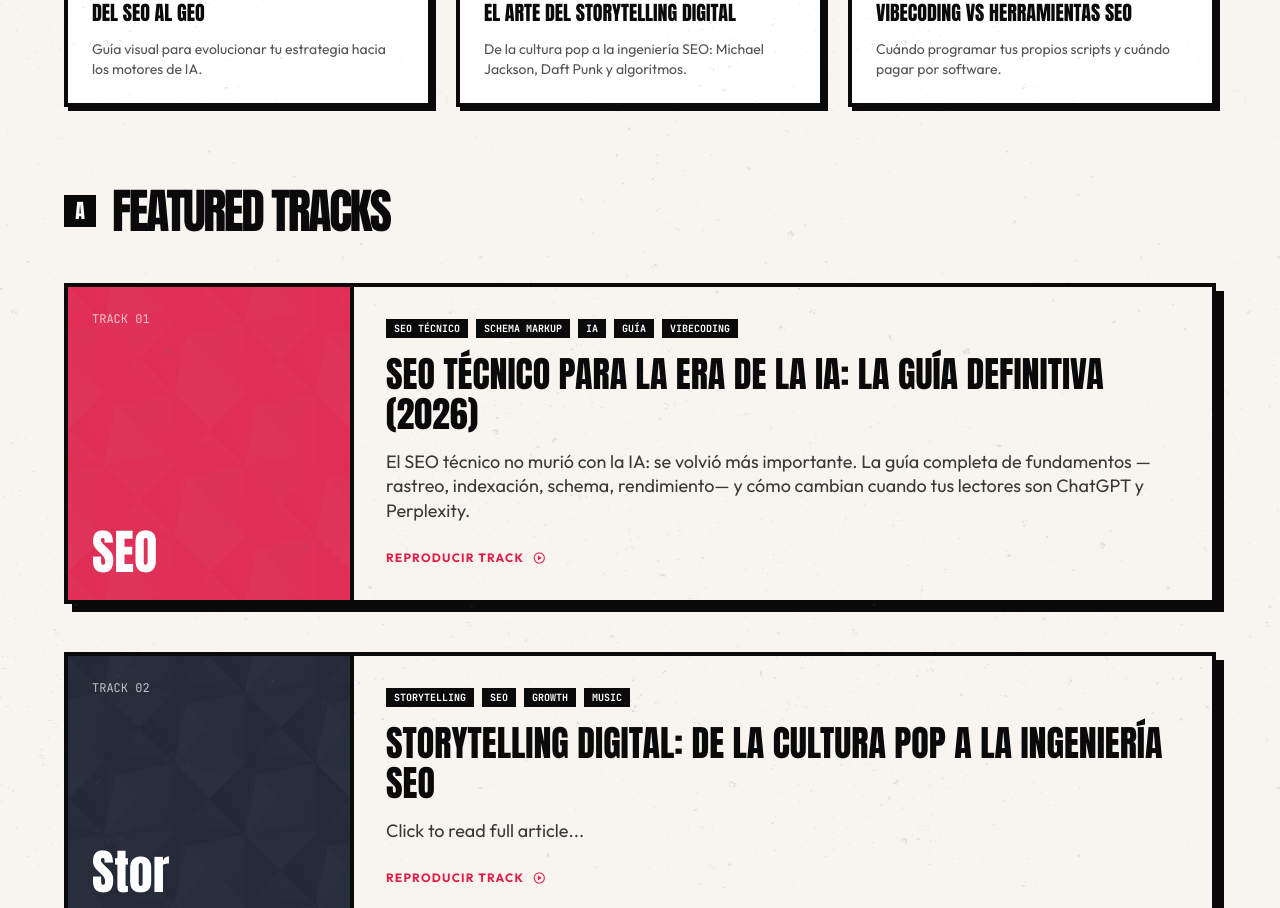
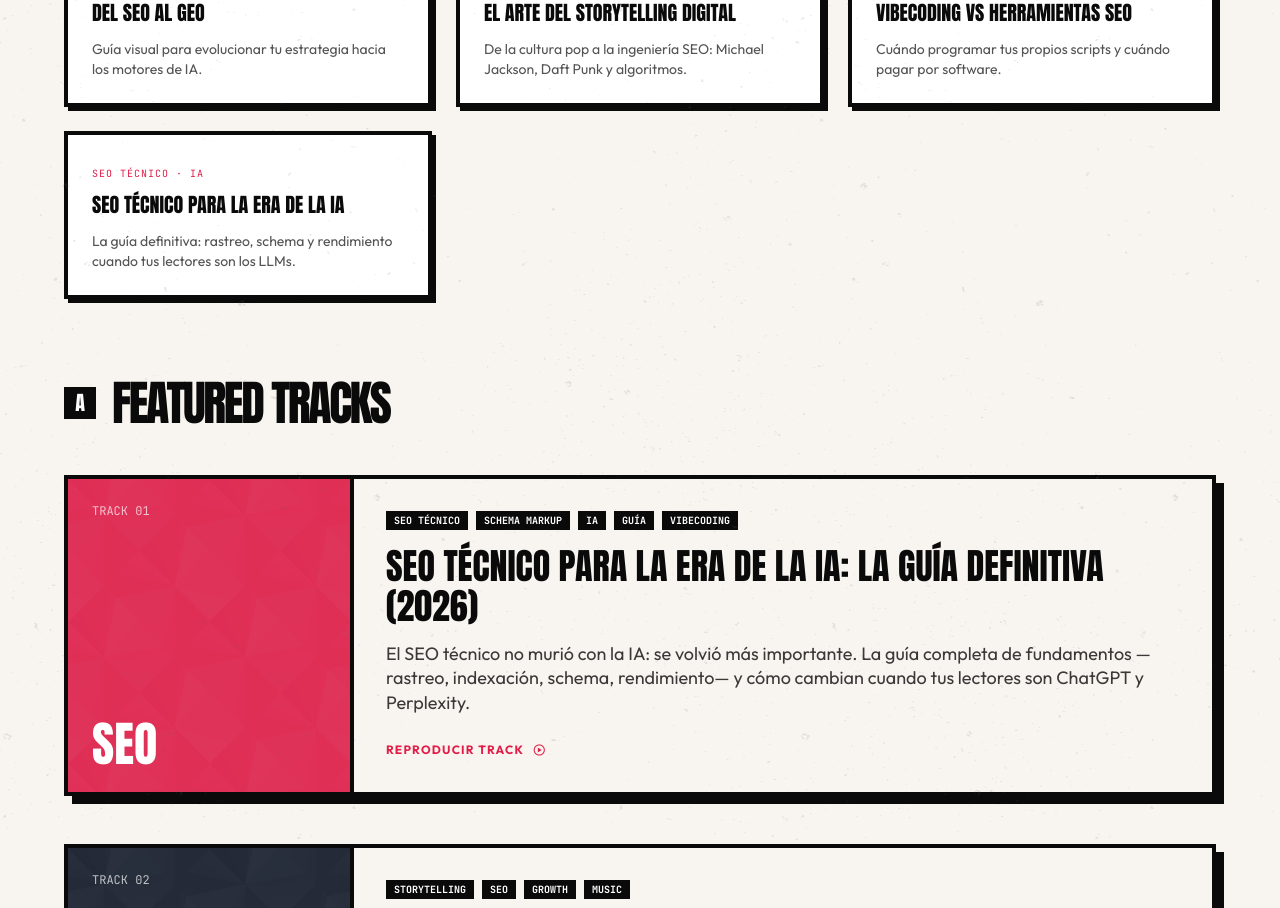
Before and after one commit to germur/Calvo-Creativo-2.0, a Next.js app: page /liner-notes in a window 1280 px wide. Shown: the part 880-1788 px from the top of the page. Built offline with nearby package versions, Linux system fonts and the light colour scheme.

Commit message:
seo: enlazado interno hacia pillar SEO tecnico (money pages + liner notes)

```diff
--- a/pages/consultoria/arquitectura-seo-geo.tsx
+++ b/pages/consultoria/arquitectura-seo-geo.tsx
@@ -194,6 +194,11 @@ export default function ArquitecturaSeoGeo() {
                         Lee nuestro análisis del SEO al GEO
                     </Link>
                     <span className="hidden sm:block text-gray-300">|</span>
+                    <Link href="/liner-notes/seo-tecnico-era-ia" className="inline-flex items-center gap-2 text-[#E11D48] hover:text-black font-mono uppercase tracking-wide transition-colors">
+                        <span className="material-symbols-outlined text-lg">terminal</span>
+                        Guía de SEO técnico para la IA
+                    </Link>
+                    <span className="hidden sm:block text-gray-300">|</span>
                     <Link href="/consultoria/automatizacion-seo-ia" className="inline-flex items-center gap-2 text-gray-500 hover:text-black font-mono uppercase tracking-wide transition-colors">
                         <span className="material-symbols-outlined text-lg">terminal</span>
                         Automatización SEO con IA
--- a/pages/consultoria/automatizacion-seo-ia.tsx
+++ b/pages/consultoria/automatizacion-seo-ia.tsx
@@ -189,6 +189,11 @@ export default function AutomatizacionSeo() {
                         Prueba nuestra herramienta de keyword research
                     </Link>
                     <span className="hidden sm:block text-gray-300">|</span>
+                    <Link href="/liner-notes/seo-tecnico-era-ia" className="inline-flex items-center gap-2 text-[#E11D48] hover:text-black font-mono uppercase tracking-wide transition-colors">
+                        <span className="material-symbols-outlined text-lg">terminal</span>
+                        Guía de SEO técnico para la IA
+                    </Link>
+                    <span className="hidden sm:block text-gray-300">|</span>
                     <Link href="/consultoria/estrategia-contenidos-autoridad" className="inline-flex items-center gap-2 text-gray-500 hover:text-black font-mono uppercase tracking-wide transition-colors">
                         <span className="material-symbols-outlined text-lg">auto_stories</span>
                         Estrategia de contenidos
--- a/pages/liner-notes/index.tsx
+++ b/pages/liner-notes/index.tsx
@@ -136,6 +136,11 @@ export default function LinerNotes({ allPostsData }: { allPostsData: Post[] }) {
                             <h3 className="font-display text-xl uppercase mt-2 mb-3 group-hover:text-primary transition-colors">Vibecoding vs herramientas SEO</h3>
                             <p className="text-sm text-ink/70">Cuándo programar tus propios scripts y cuándo pagar por software.</p>
                         </Link>
+                        <Link href="/liner-notes/seo-tecnico-era-ia" className="group bg-white border-4 border-ink p-6 shadow-brutal-sm hover:shadow-brutal hover:-translate-y-1 transition-all">
+                            <span className="font-mono text-[10px] text-primary uppercase tracking-widest">SEO Técnico · IA</span>
+                            <h3 className="font-display text-xl uppercase mt-2 mb-3 group-hover:text-primary transition-colors">SEO técnico para la era de la IA</h3>
+                            <p className="text-sm text-ink/70">La guía definitiva: rastreo, schema y rendimiento cuando tus lectores son los LLMs.</p>
+                        </Link>
                     </div>
                 </div>
 
```
